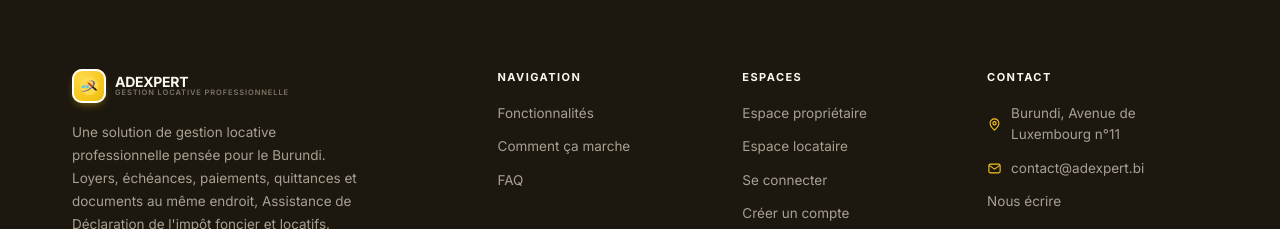
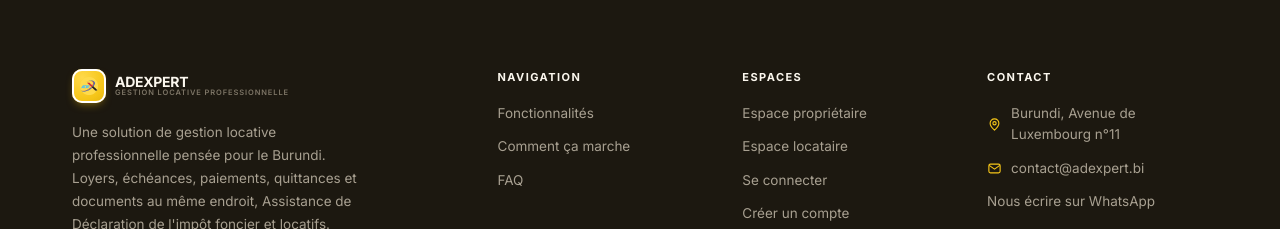
Before and after one commit to Willy-Dev239/ADEXPERTPROJECT, a Django app: page / in a window 1280 px wide. Shown: the part 6271-6500 px from the top of the page. Run offline with Django 4.2, Linux system fonts and the light colour scheme; parts of the project's set-up code (start-up, migrations or seed data) failed here and were passed over.

Commit message:
updatedashAdmin

```diff
--- a/templates/home.html
+++ b/templates/home.html
@@ -1757,7 +1757,7 @@
         <div class="foot-col"><h5>Contact</h5>
           <span><svg viewBox="0 0 24 24" fill="none"><path d="M12 21s7-6.2 7-11a7 7 0 1 0-14 0c0 4.8 7 11 7 11z" stroke="currentColor" stroke-width="1.8" stroke-linejoin="round"/><circle cx="12" cy="10" r="2.6" stroke="currentColor" stroke-width="1.8"/></svg>Burundi, Avenue de Luxembourg n°11</span>
           <span><svg viewBox="0 0 24 24" fill="none"><rect x="3" y="5" width="18" height="14" rx="2.5" stroke="currentColor" stroke-width="1.8"/><path d="m3.5 7 8.5 6 8.5-6" stroke="currentColor" stroke-width="1.8"/></svg>contact@adexpert.bi</span>
-          <a href="contact.html">Nous écrire</a></div>
+          <a href="https://wa.me/25777869915" target="_blank" rel="noopener">Nous écrire sur WhatsApp</a></div>
       </div>
       <div class="foot-bar"><span>© 2026 ADEXPERT. Tous droits réservés.</span><span>Conditions · Confidentialité</span></div>
     </div>
```
